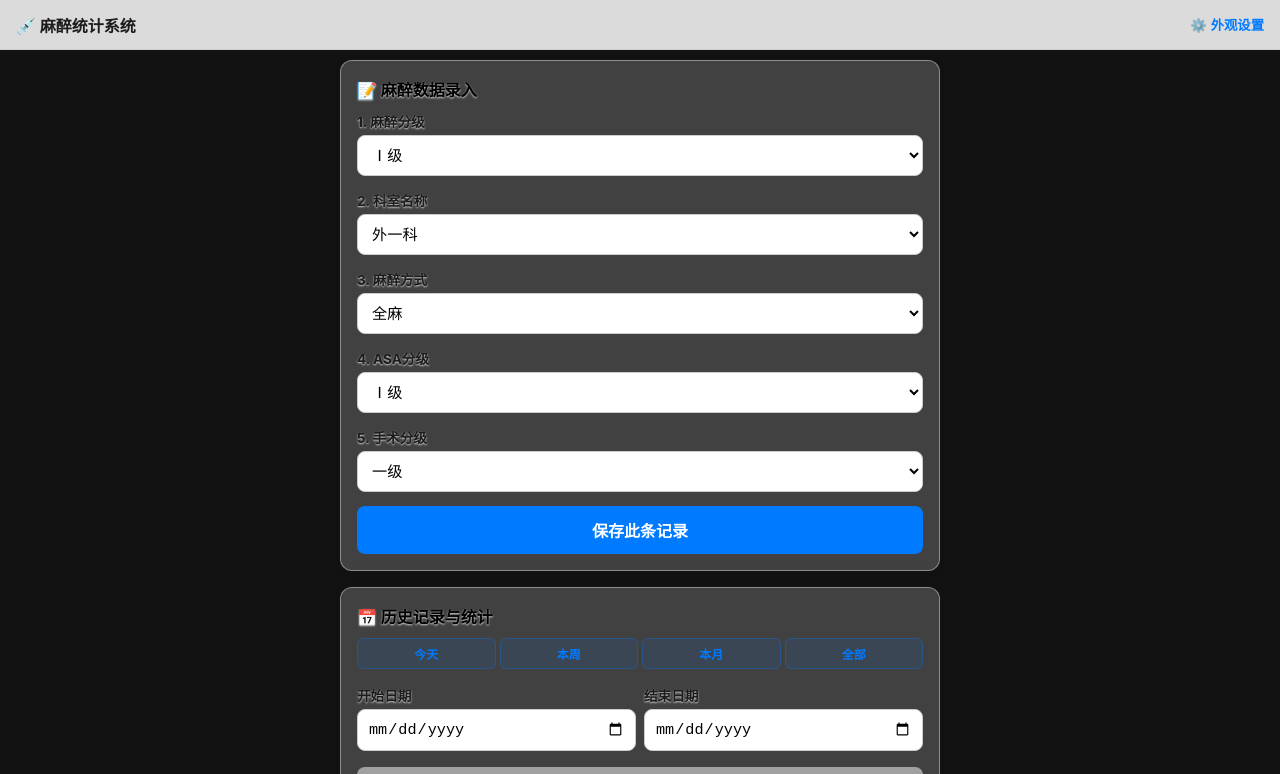
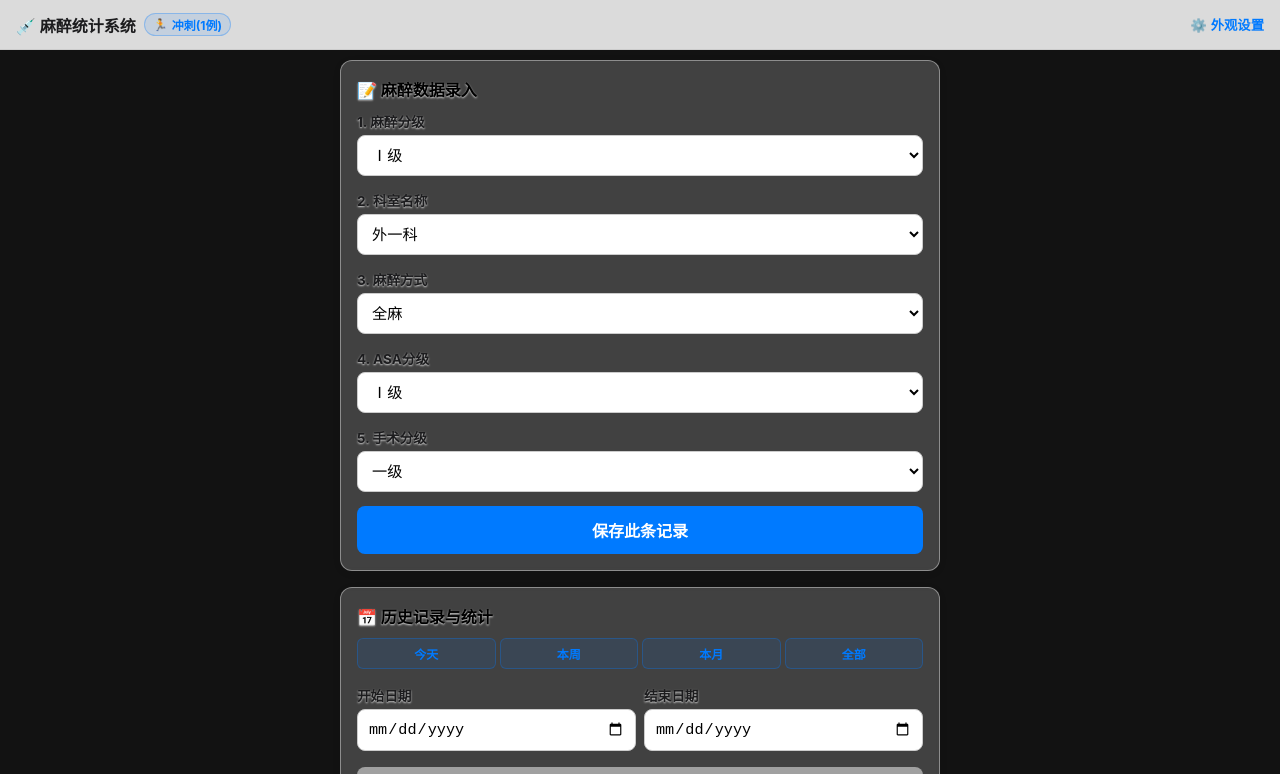
Before and after one commit to 1013hs/AnesthesiaStatsApp, a website: page index.html in a window 1280 px wide. Both pictures are taken after a click on the button "保存此条记录". Shown: the top 774 px of the page. Drawn offline with Linux system fonts and the light colour scheme.

Commit message:
Update index.html

```diff
--- a/index.html
+++ b/index.html
@@ -70,6 +70,21 @@
             background: rgba(0,0,0,0.5); z-index: 100; justify-content: center; align-items: center; padding: 20px;
         }
         .modal.active { display: flex; }
+
+        /* 萌宠小锦鲤样式 */
+        .pet-badge {
+            background: rgba(0, 122, 255, 0.1);
+            border: 1px solid rgba(0, 122, 255, 0.3);
+            padding: 2px 8px;
+            border-radius: 12px;
+            font-size: 0.75rem;
+            color: #007aff;
+            font-weight: bold;
+            display: flex;
+            align-items: center;
+            gap: 4px;
+            cursor: pointer;
+        }
     </style>
 </head>
 <body>
@@ -77,7 +92,14 @@
     <div id="bg-overlay"></div>
 
     <div class="navbar">
-        <b>💉 麻醉统计系统</b>
+        <div style="display:flex; align-items:center; gap:8px;">
+            <b>💉 麻醉统计系统</b>
+            <!-- 临床小锦鲤挂件 -->
+            <div class="pet-badge" id="pet-widget" onclick="petClick()">
+                <span id="pet-icon">💤</span>
+                <span id="pet-text">养神中</span>
+            </div>
+        </div>
         <button id="btn-open-set" style="background:none; border:none; color:#007aff; font-weight:bold; cursor:pointer;">⚙️ 外观设置</button>
     </div>
 
@@ -205,7 +227,45 @@
         }
         function saveData(arr) {
             localStorage.setItem('mz_data', JSON.stringify(arr));
+            updatePetStatus();
         }
+
+        // 更新小锦鲤状态
+        function updatePetStatus() {
+            const list = loadData();
+            const todayStr = new Date().toISOString().split('T')[0];
+            const todayCount = list.filter(x => x.date === todayStr).length;
+
+            const iconEl = document.getElementById('pet-icon');
+            const textEl = document.getElementById('pet-text');
+
+            if (todayCount === 0) {
+                iconEl.innerText = '💤';
+                textEl.innerText = '养神中';
+            } else if (todayCount < 5) {
+                iconEl.innerText = '🏃';
+                textEl.innerText = `冲刺(${todayCount}例)`;
+            } else {
+                iconEl.innerText = '✨';
+                textEl.innerText = `全场MVP(${todayCount}例)`;
+            }
+        }
+
+        // 点击小锦鲤互动彩蛋
+        window.petClick = function() {
+            const list = loadData();
+            const todayStr = new Date().toISOString().split('T')[0];
+            const todayCount = list.filter(x => x.date === todayStr).length;
+
+            const msgs = [
+                "小锦鲤提醒您：今天也要顺顺利利、平安拔管哦！",
+                "监护仪波形平稳，心情美滋滋！",
+                `今日已记录 ${todayCount} 台病例，继续加油，注意劳逸结合！`,
+                "困难气道退散！今天全是顺风局~"
+            ];
+            const randomMsg = msgs[Math.floor(Math.random() * msgs.length)];
+            alert(randomMsg);
+        };
 
         window.setQuickDate = function(type) {
             const now = new Date();
@@ -305,6 +365,7 @@
 
         window.onload = function() {
             render();
+            updatePetStatus();
 
             const savedCardAlpha = localStorage.getItem('mz_card_alpha');
             if (savedCardAlpha !== null) {
@@ -375,7 +436,7 @@
             };
 
             // 弹窗控制
-            document.getElementById('btn-open-set').onclick = function() {
+         document.getElementById('btn-open-set').onclick = function() {
                 document.getElementById('modal-set').classList.add('active');
             };
             document.getElementById('btn-close-set').onclick = function() {
```
